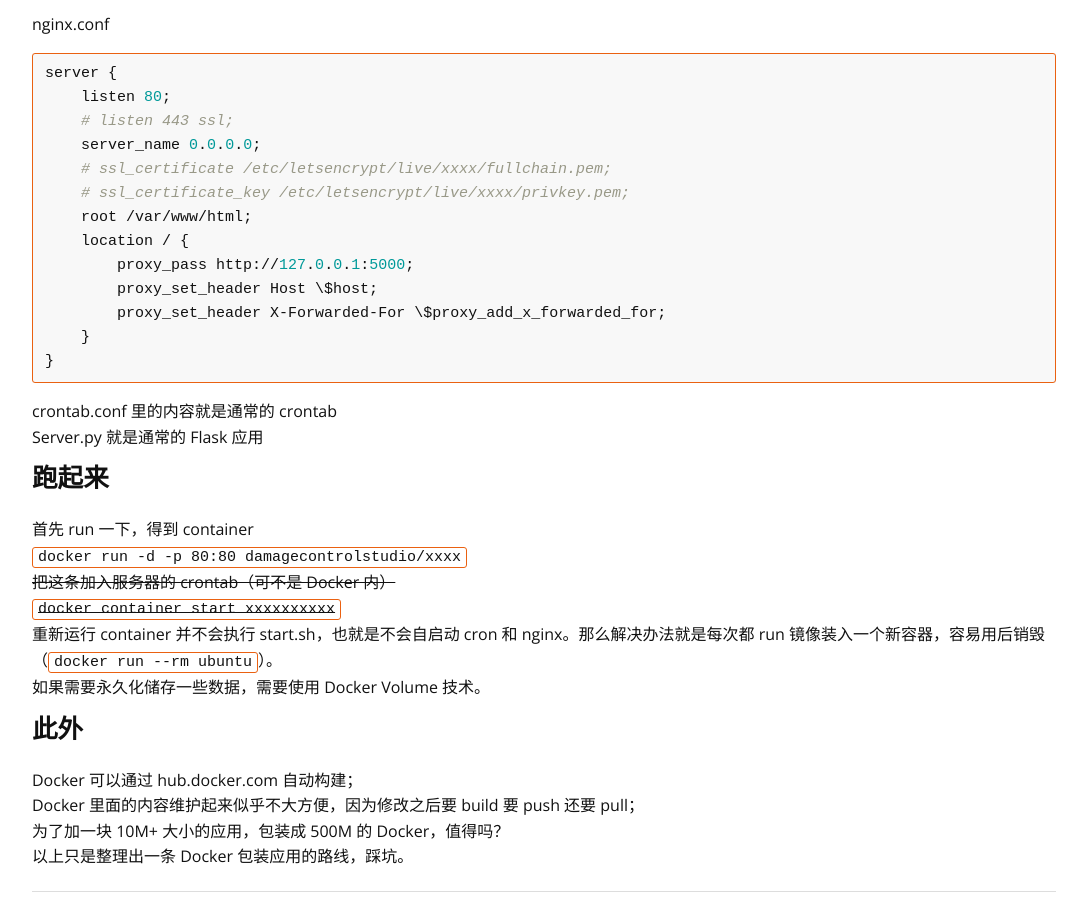
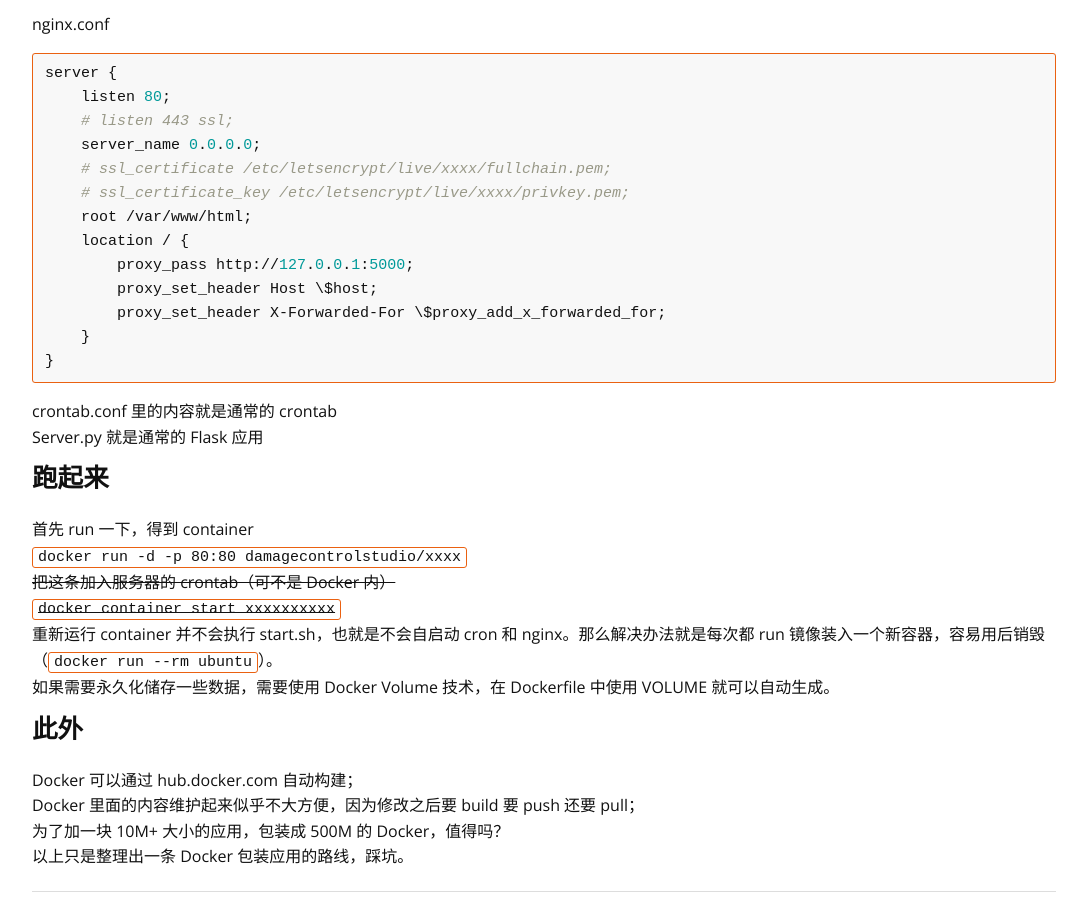
Before and after one commit to DamageControlStudio/HomePage, a Jekyll site: the page built from _posts/2021-02-07-docker-mo-suo.md, in a window 1280 px wide and 900 px high, scrolled down 1385 px. Shown: the whole window, without its empty margins (96-1183 px from the left). Built offline with Jekyll 4.4.1, drawn with Linux system fonts in a browser that asks for light colours.

Commit message:
Update 2021-02-07-docker-mo-suo.md

```diff
--- a/_posts/2021-02-07-docker-mo-suo.md
+++ b/_posts/2021-02-07-docker-mo-suo.md
@@ -89,7 +89,7 @@ Server.py 就是通常的 Flask 应用
 ~~把这条加入服务器的 crontab（可不是 Docker 内）~~
 ~~`docker container start xxxxxxxxxx`~~
 重新运行 container 并不会执行 start.sh，也就是不会自启动 cron 和 nginx。那么解决办法就是每次都 run 镜像装入一个新容器，容易用后销毁（`docker run --rm ubuntu`）。
-如果需要永久化储存一些数据，需要使用 Docker Volume 技术。
+如果需要永久化储存一些数据，需要使用 Docker Volume 技术，在 Dockerfile 中使用 VOLUME 就可以自动生成。
 
 ## 此外
 
```
